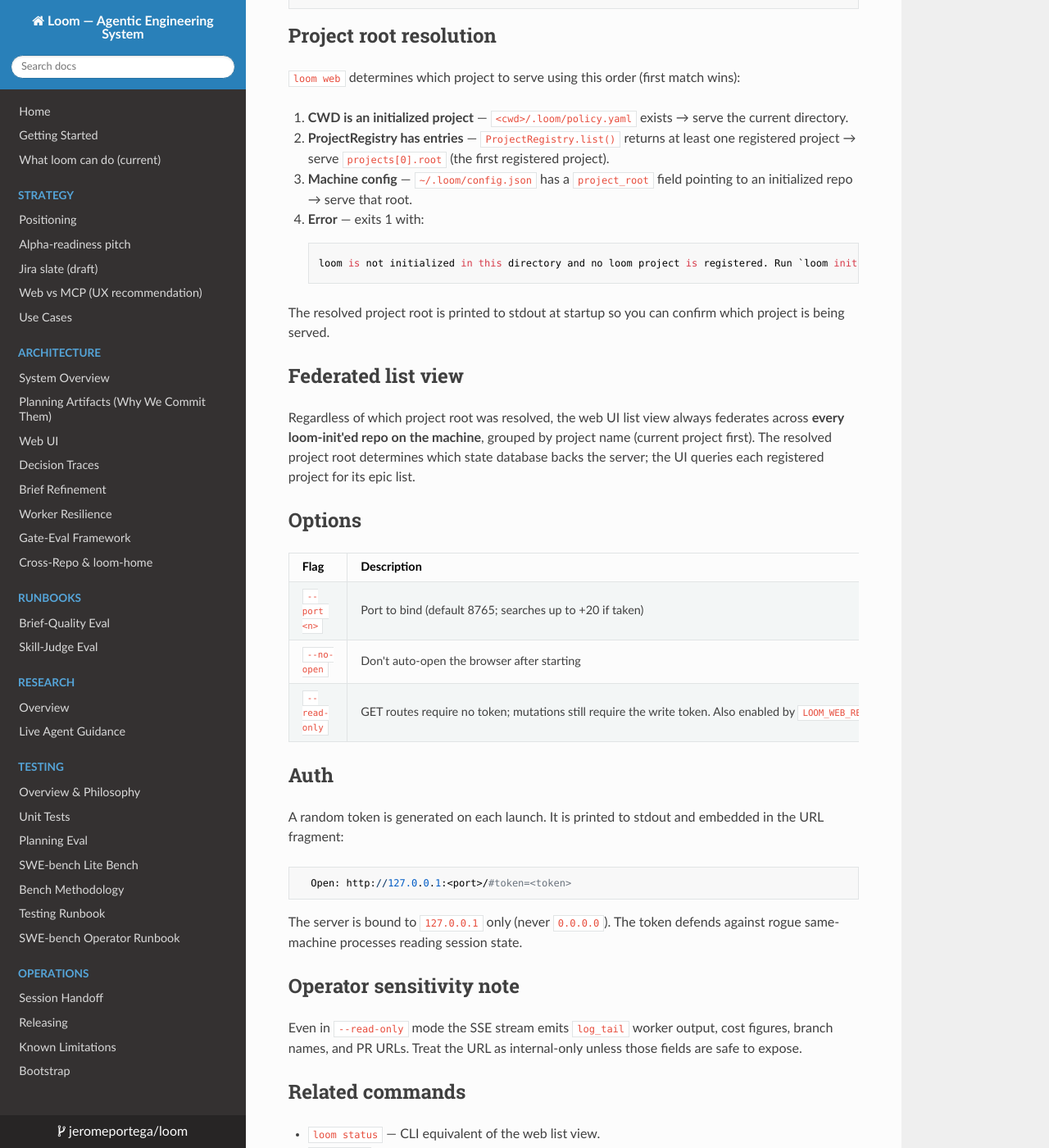
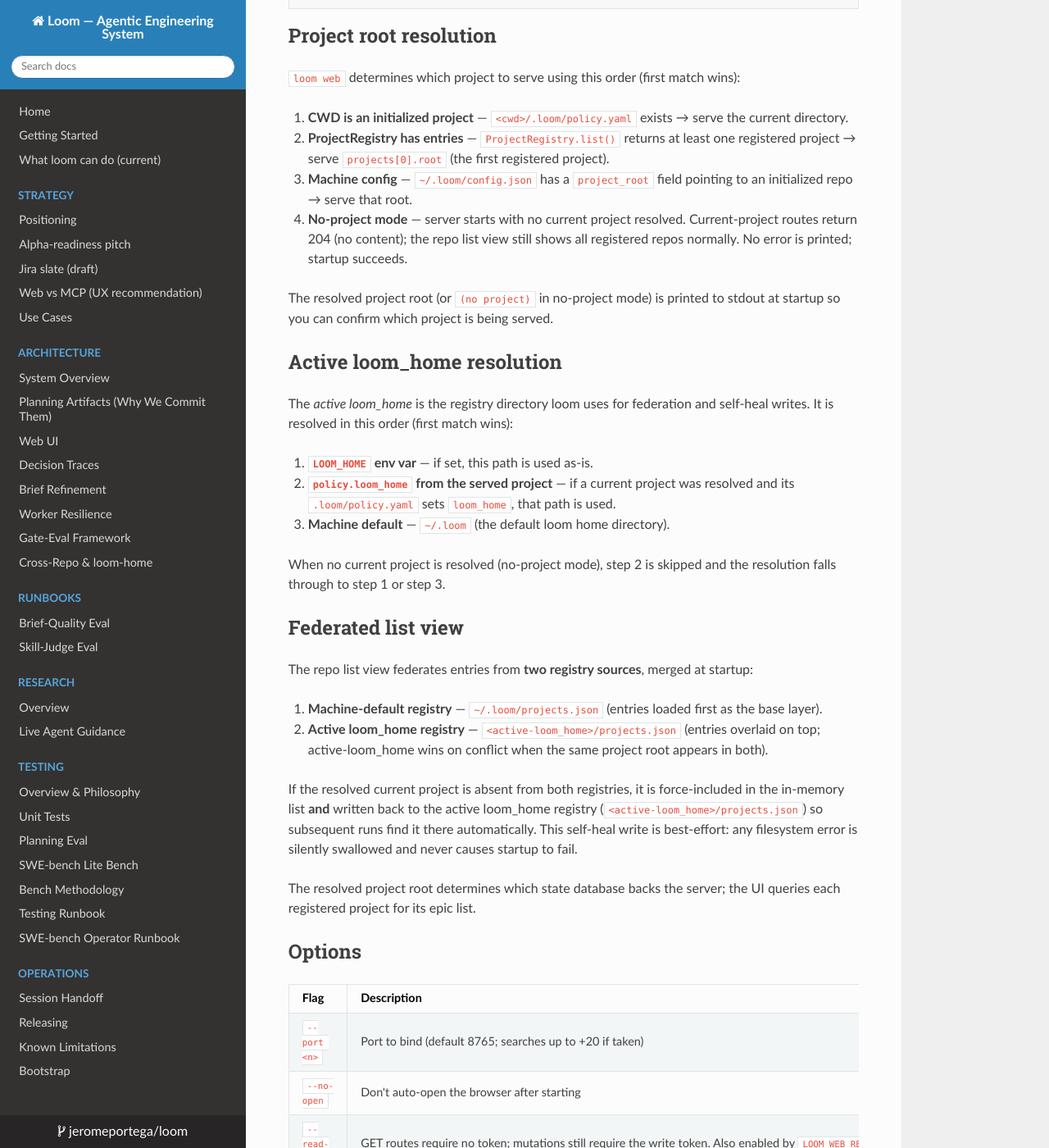
Before and after one commit to jeromeportega/loom, an MkDocs documentation site: the page built from docs/runbooks/web.md, in a window 1280 px wide and 1400 px high, scrolled down 346 px. Shown: the whole window at 82% size. Built offline with MkDocs 1.6.1, drawn with Linux system fonts in a browser that asks for light colours; nearby versions of some CDN libraries.

Commit message:
docs(epic-085): update loom web capabilities and runbook for no-project mode and multi-registry federation
- capabilities.md: update loom web row — step (4) is now no-project mode
  (server starts with no current project; current-project routes return 204)
  instead of exiting 1; document multi-registry federation (active-loom_home +
  machine-default) and self-heal registry write.
- runbooks/web.md: update step 4 from error to no-project mode; add Active
  loom_home resolution section (LOOM_HOME env -> policy.loom_home -> machine
  default); expand Federated list view to describe the two-registry merge and
  self-heal write behavior.

Co-Authored-By: Claude Sonnet 4.6 <noreply@anthropic.com>

````diff
--- a/docs/runbooks/web.md
+++ b/docs/runbooks/web.md
@@ -24,21 +24,45 @@ wins):
    registered project).
 3. **Machine config** — `~/.loom/config.json` has a `project_root` field
    pointing to an initialized repo → serve that root.
-4. **Error** — exits 1 with:
-   ```
-   loom is not initialized in this directory and no loom project is registered. Run `loom init` first.
-   ```
+4. **No-project mode** — server starts with no current project resolved.
+   Current-project routes return 204 (no content); the repo list view still
+   shows all registered repos normally. No error is printed; startup succeeds.
 
-The resolved project root is printed to stdout at startup so you can confirm
-which project is being served.
+The resolved project root (or `(no project)` in no-project mode) is printed
+to stdout at startup so you can confirm which project is being served.
+
+## Active loom_home resolution
+
+The *active loom_home* is the registry directory loom uses for federation and
+self-heal writes. It is resolved in this order (first match wins):
+
+1. **`LOOM_HOME` env var** — if set, this path is used as-is.
+2. **`policy.loom_home` from the served project** — if a current project was
+   resolved and its `.loom/policy.yaml` sets `loom_home`, that path is used.
+3. **Machine default** — `~/.loom` (the default loom home directory).
+
+When no current project is resolved (no-project mode), step 2 is skipped and
+the resolution falls through to step 1 or step 3.
 
 ## Federated list view
 
-Regardless of which project root was resolved, the web UI list view always
-federates across **every loom-init'ed repo on the machine**, grouped by
-project name (current project first). The resolved project root determines
-which state database backs the server; the UI queries each registered project
-for its epic list.
+The repo list view federates entries from **two registry sources**, merged at
+startup:
+
+1. **Machine-default registry** — `~/.loom/projects.json` (entries loaded
+   first as the base layer).
+2. **Active loom_home registry** — `<active-loom_home>/projects.json` (entries
+   overlaid on top; active-loom_home wins on conflict when the same project
+   root appears in both).
+
+If the resolved current project is absent from both registries, it is
+force-included in the in-memory list **and** written back to the active
+loom_home registry (`<active-loom_home>/projects.json`) so subsequent runs
+find it there automatically. This self-heal write is best-effort: any
+filesystem error is silently swallowed and never causes startup to fail.
+
+The resolved project root determines which state database backs the server;
+the UI queries each registered project for its epic list.
 
 ## Options
 
````
Also changed, not shown: docs/capabilities.md (+1 -1 lines).
